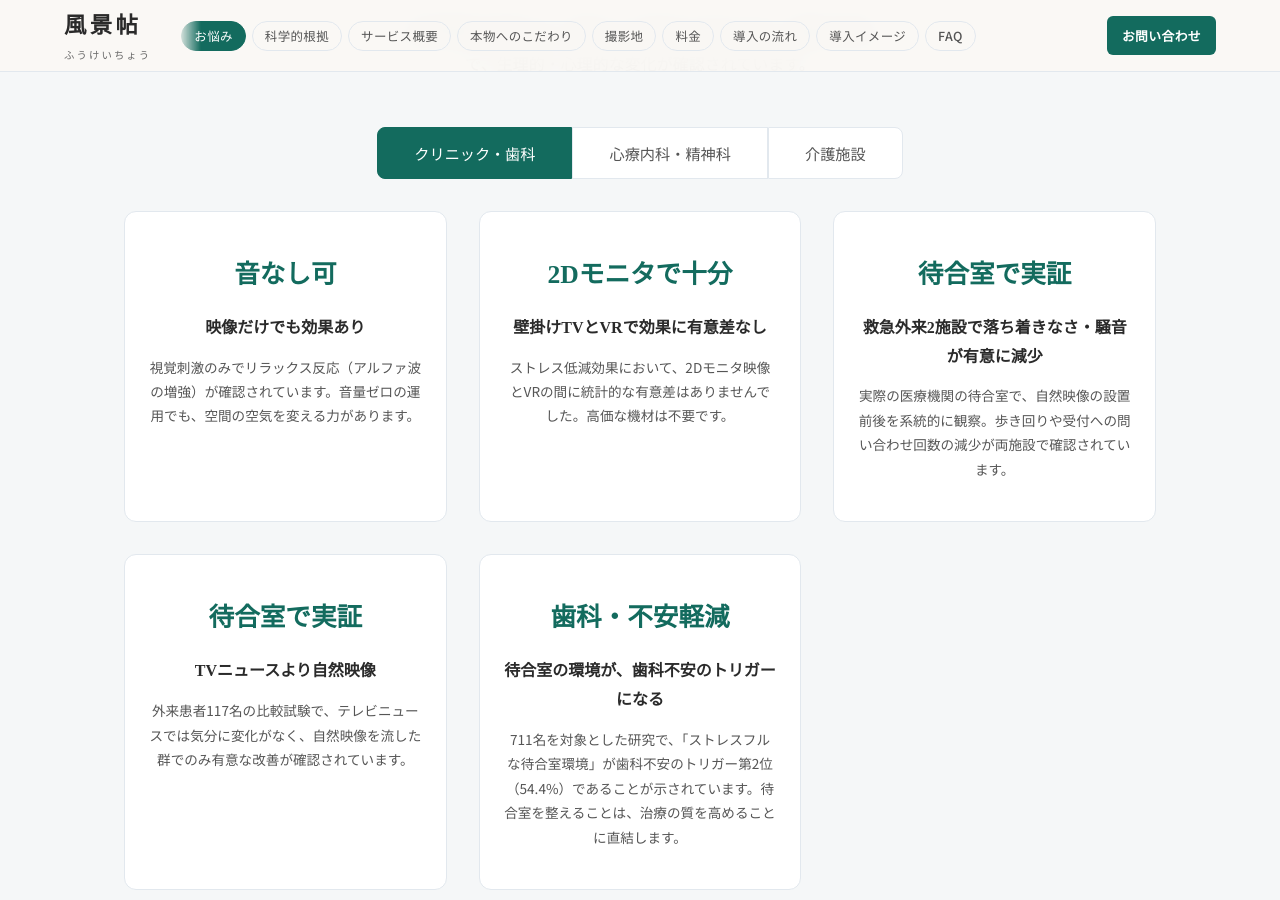
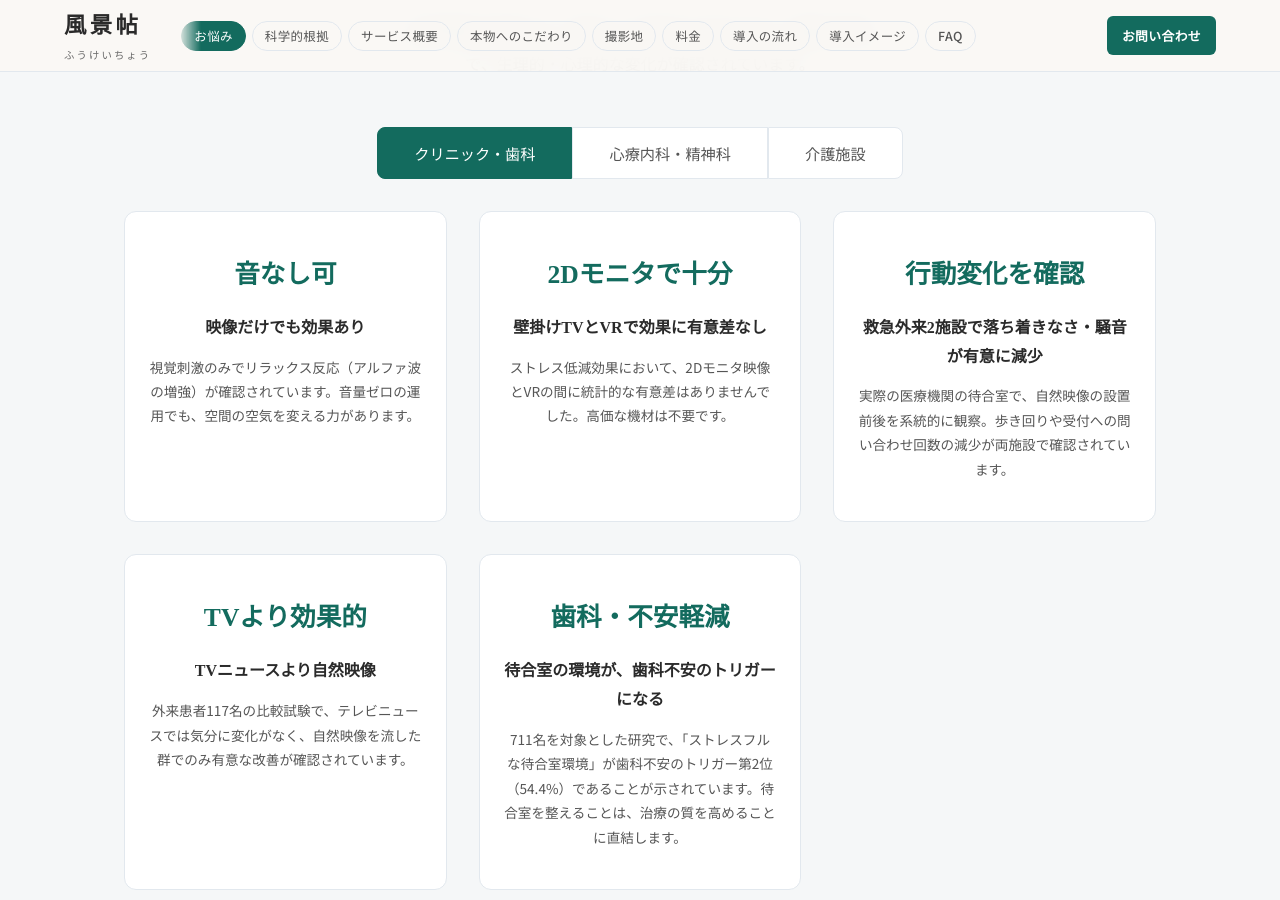
Before and after one commit to dr836gnypeq-ctrl/fukeichou-site, a Jekyll site: the page built from index.html, in a window 1280 px wide and 900 px high, scrolled down 1915 px. Built offline with Jekyll 4.4.1, drawn with Linux system fonts in a browser that asks for light colours; nearby versions of some CDN libraries.

Commit message:
fix: differentiate duplicate clinic badge labels (Nanda/Halamek)

```diff
--- a/index.html
+++ b/index.html
@@ -114,14 +114,14 @@ description: 待合室のモニターに何を流すか迷っていませんか
 
 <!-- clinic c1: 待合室実証 -->
 <div class="evidence-card reveal reveal-d3" data-ev="clinic">
-<div class="evidence-stat">待合室で実証</div>
+<div class="evidence-stat">行動変化を確認</div>
 <h3>救急外来2施設で落ち着きなさ・騒音が有意に減少</h3>
 <p>実際の医療機関の待合室で、自然映像の設置前後を系統的に観察。歩き回りや受付への問い合わせ回数の減少が両施設で確認されています。</p>
 </div>
 
 <!-- clinic c2: TVより自然映像 -->
 <div class="evidence-card reveal reveal-d4" data-ev="clinic">
-<div class="evidence-stat">待合室で実証</div>
+<div class="evidence-stat">TVより効果的</div>
 <h3>TVニュースより自然映像</h3>
 <p>外来患者117名の比較試験で、テレビニュースでは気分に変化がなく、自然映像を流した群でのみ有意な改善が確認されています。</p>
 </div>
```
